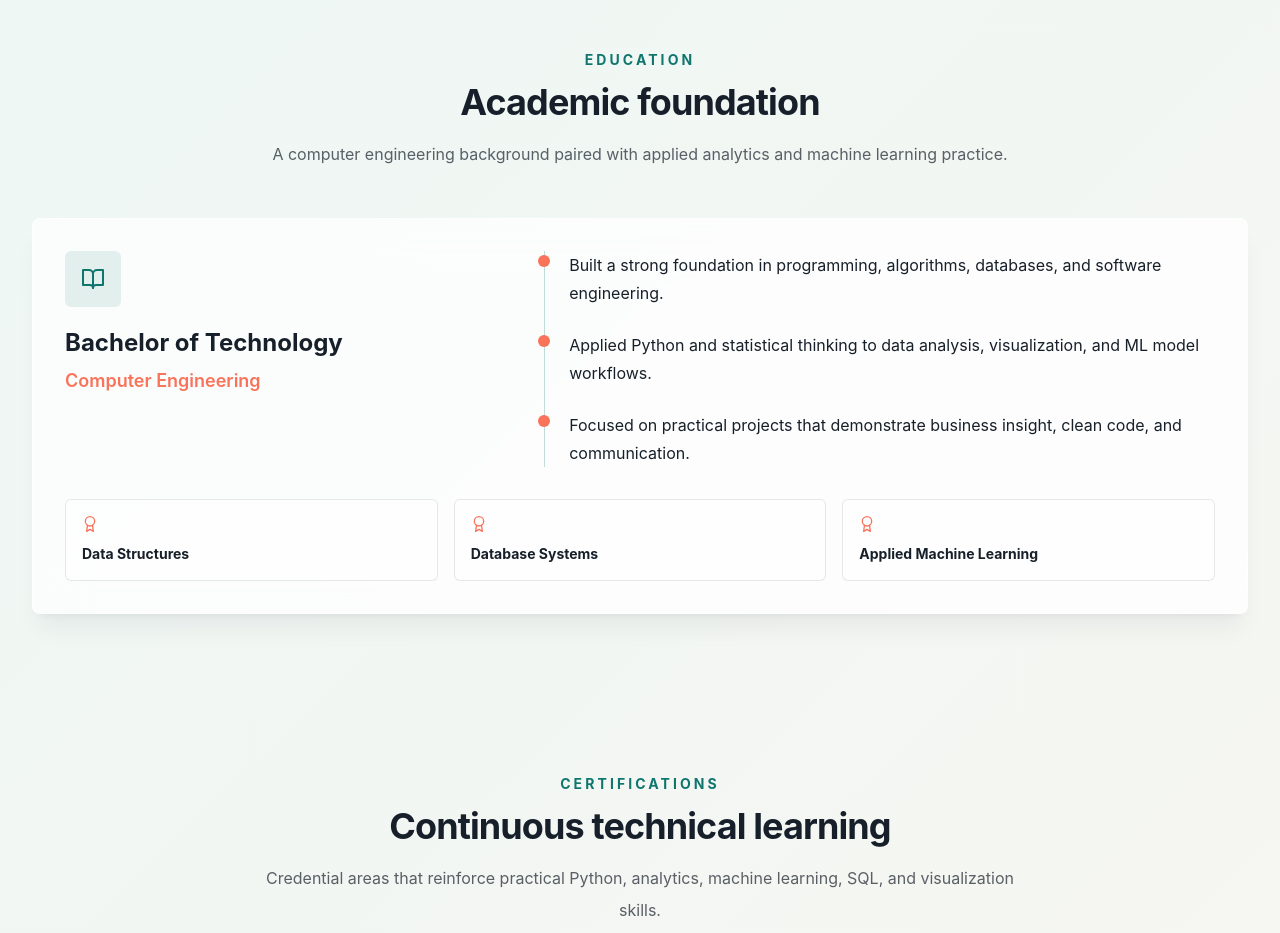
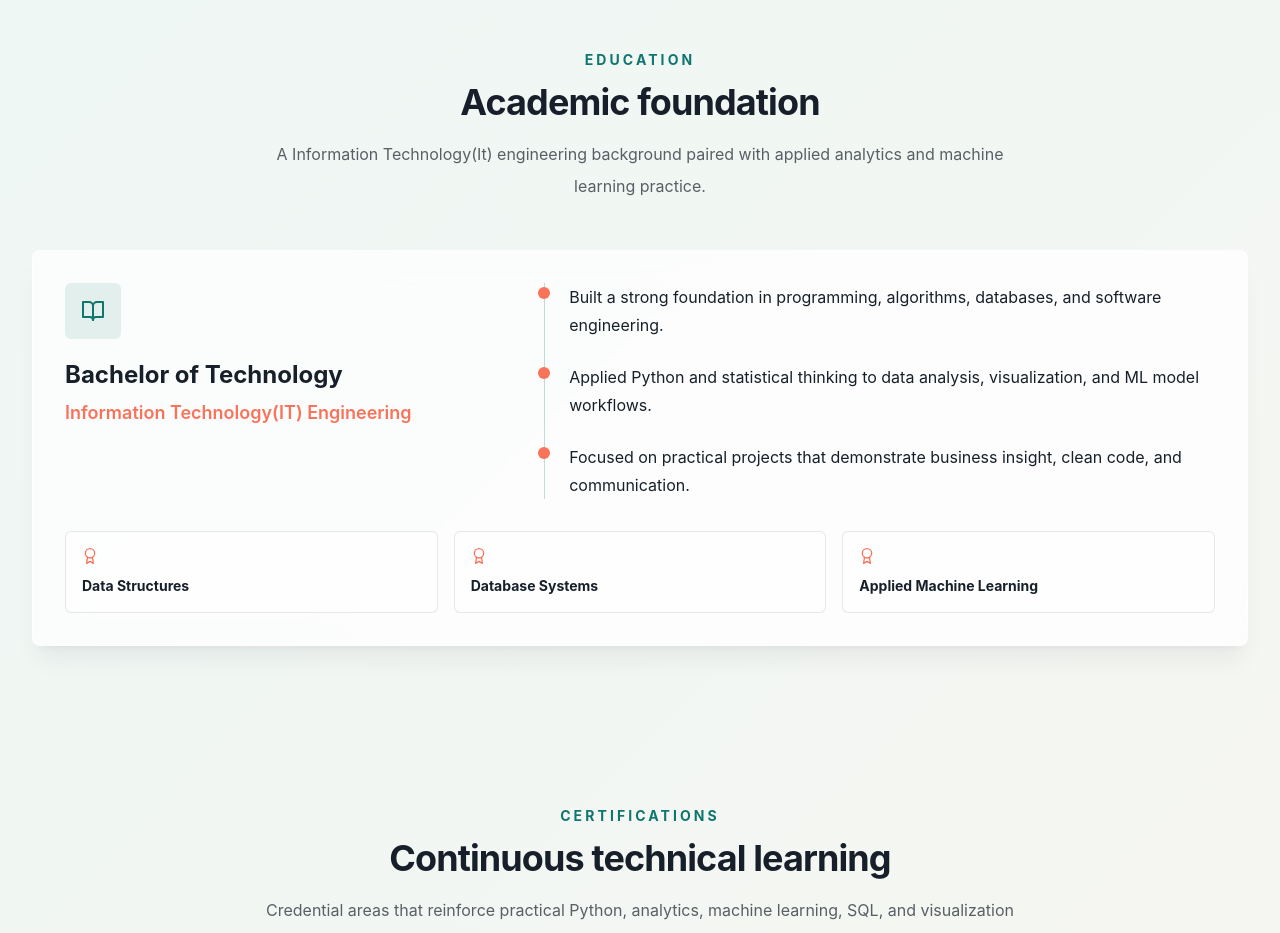
Before and after one commit to vatsal-lukka/python-data-science-portfolio, a Next.js app: page / in a window 1280 px wide. Shown: the part 4800-5733 px from the top of the page. Built offline with nearby package versions, Linux system fonts and the light colour scheme.

Commit message:
Update education.tsx

```diff
--- a/components/sections/education.tsx
+++ b/components/sections/education.tsx
@@ -8,7 +8,7 @@ export function Education() {
       <SectionHeading
         eyebrow="Education"
         title="Academic foundation"
-        description="A computer engineering background paired with applied analytics and machine learning practice."
+        description="A Information Technology(It) engineering background paired with applied analytics and machine learning practice."
       />
       <Reveal>
         <div className="glass-card rounded-lg p-6 sm:p-8">
@@ -18,7 +18,7 @@ export function Education() {
                 <FiBookOpen aria-hidden />
               </div>
               <h3 className="mt-5 text-2xl font-bold">Bachelor of Technology</h3>
-              <p className="mt-2 text-lg font-semibold text-coral">Computer Engineering</p>
+              <p className="mt-2 text-lg font-semibold text-coral">Information Technology(IT) Engineering</p>
             </div>
             <div className="relative border-l border-ocean/25 pl-6 dark:border-white/15">
               {[
```
